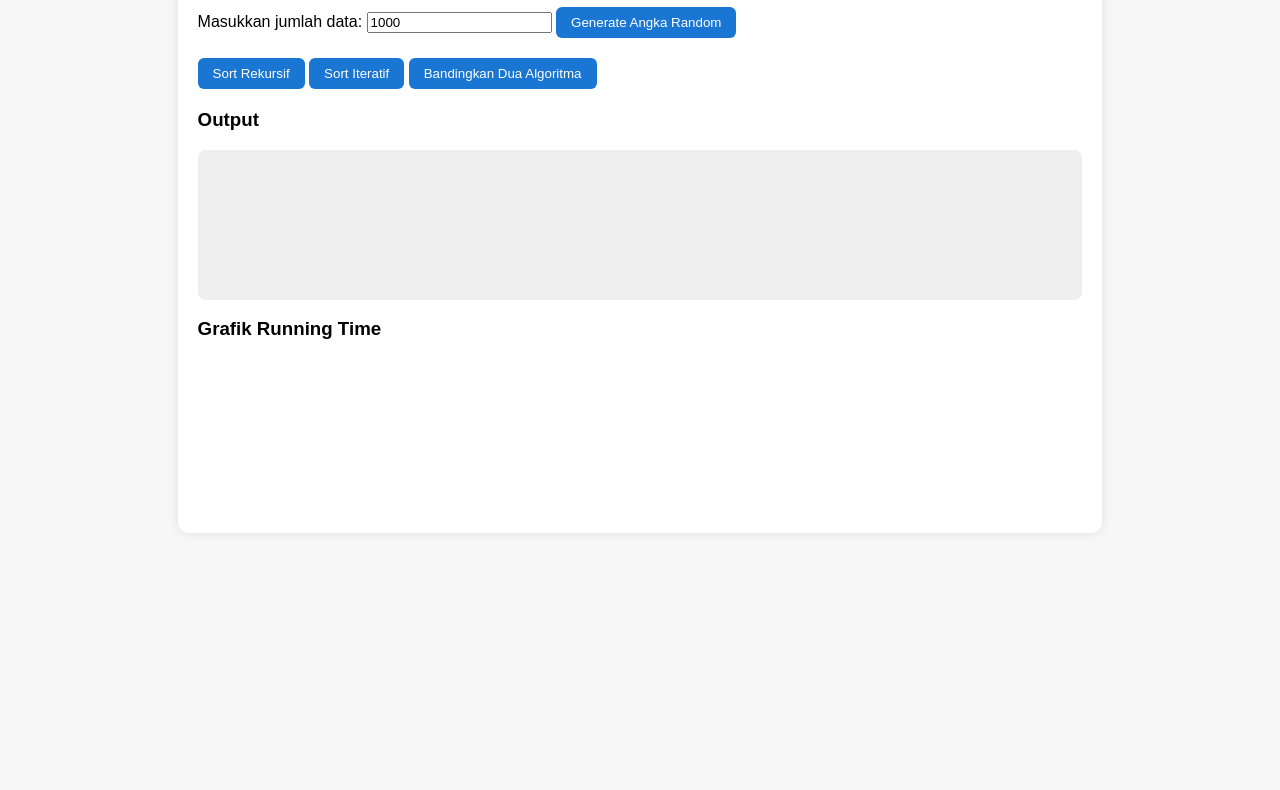
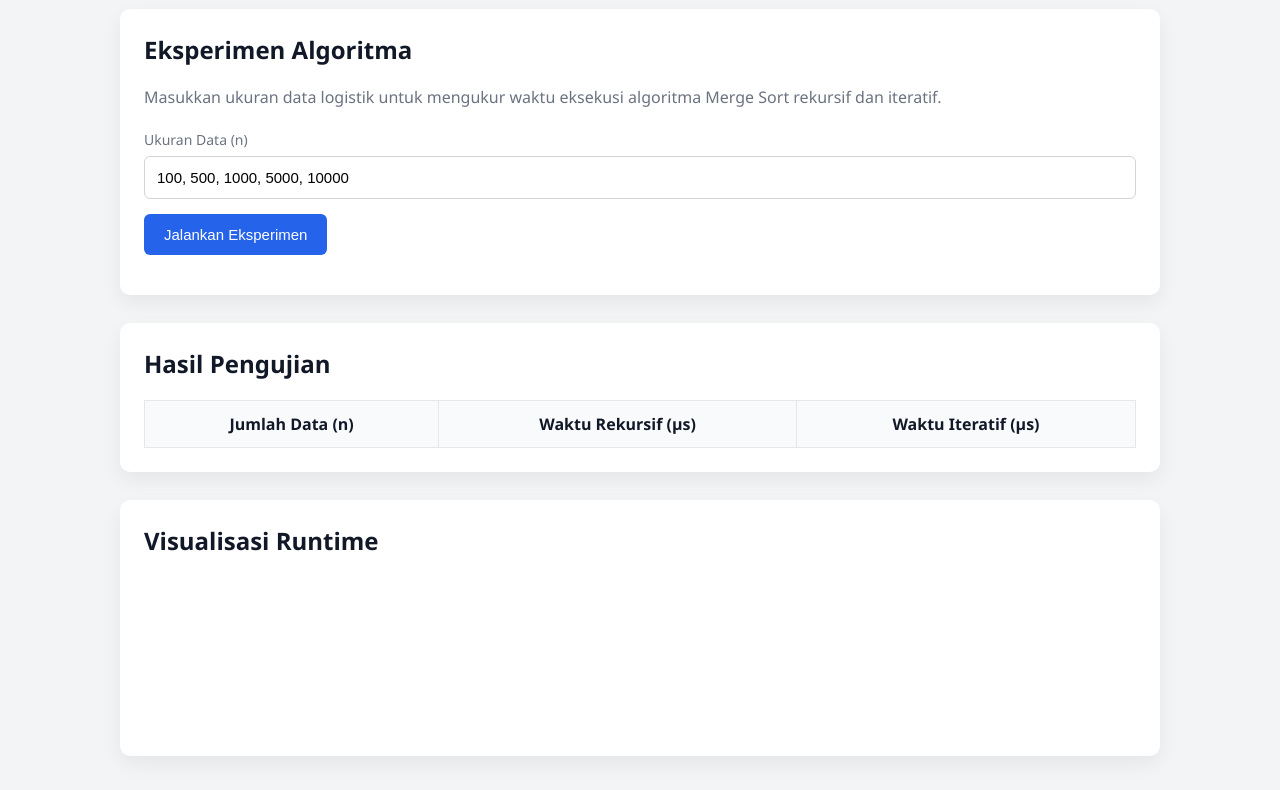
Before and after one commit to FathirSureal/tugas_besar_Analisis_Kompleksitas_Algoritma, a plain HTML site: page index.html in a window 1280 px wide. Shown: the part 133-923 px from the top of the page. Before the commit the page ends 800 px from the top, so only its background shows below. Drawn offline with nearby package versions, Linux system fonts and the light colour scheme.

Commit message:
Add files via upload

```diff
--- a/index.html
+++ b/index.html
@@ -1,39 +1,66 @@
 <!DOCTYPE html>
-<html lang="en">
+<html lang="id">
 <head>
     <meta charset="UTF-8">
-    <title>TUBES Analisis Kompleksitas Algoritma</title>
+    <title>Merge Sort Complexity Analysis</title>
+
     <link rel="stylesheet" href="style.css">
     <script src="https://cdn.jsdelivr.net/npm/chart.js"></script>
 </head>
+
 <body>
 
-    <div class="container">
-        <h1>Analisis Perbandingan Merge Sort Rekursif vs Iteratif</h1>
+<header class="topbar">
+    <div class="title">
+        <h1>Merge Sort Complexity Analysis</h1>
+        <p>Rekursif vs Iteratif pada Data Logistik</p>
+    </div>
+</header>
 
-        <div class="input-box">
-            <label>Masukkan jumlah data:</label>
-            <input type="number" id="inputSize" value="1000">
-            <button onclick="generateData()">Generate Angka Random</button>
+<main class="container">
+
+    <section class="card">
+        <h2>Eksperimen Algoritma</h2>
+        <p class="desc">
+            Masukkan ukuran data logistik untuk mengukur waktu eksekusi
+            algoritma Merge Sort rekursif dan iteratif.
+        </p>
+
+        <div class="input-group">
+            <label>Ukuran Data (n)</label>
+            <input type="text" id="inputN" value="100, 500, 1000, 5000, 10000">
         </div>
 
-        <div class="action-box">
-            <button onclick="runRecursive()">Sort Rekursif</button>
-            <button onclick="runIterative()">Sort Iteratif</button>
-            <button onclick="runBoth()">Bandingkan Dua Algoritma</button>
-        </div>
+        <button class="primary" onclick="jalankanUji()">Jalankan Eksperimen</button>
+        <p id="status" class="status"></p>
+    </section>
 
-        <h3>Output</h3>
-        <pre id="output"></pre>
+    <section class="card">
+        <h2>Hasil Pengujian</h2>
 
-        <h3>Grafik Running Time</h3>
-        <canvas id="timeChart"></canvas>
+        <table>
+            <thead>
+                <tr>
+                    <th>Jumlah Data (n)</th>
+                    <th>Waktu Rekursif (µs)</th>
+                    <th>Waktu Iteratif (µs)</th>
+                </tr>
+            </thead>
+            <tbody id="tabelHasil"></tbody>
+        </table>
+    </section>
 
-    </div>
+    <section class="card">
+        <h2>Visualisasi Runtime</h2>
+        <canvas id="chart"></canvas>
+    </section>
 
-    <script src="mergesort_recursive.js"></script>
-    <script src="mergesort_iterative.js"></script>
-    <script src="script.js"></script>
+</main>
 
+<footer>
+    <p>Tugas Besar Analisis Kompleksitas Algoritma</p>
+</footer>
+
+<script src="script.js"></script>
 </body>
 </html>
--- a/script.js
+++ b/script.js
@@ -1,87 +1,93 @@
-let data = [];
-let recursiveTimes = [];
-let iterativeTimes = [];
-let inputSizes = [];
+let chart;
 
-function generateData() {
-    const n = parseInt(document.getElementById("inputSize").value);
-    data = [];
+function jalankanUji() {
+    const input = document.getElementById("inputN").value;
+    const ukuran = input.split(",").map(x => parseInt(x.trim()));
+    const tabel = document.getElementById("tabelHasil");
+    const status = document.getElementById("status");
 
-    for (let i = 0; i < n; i++) data.push(Math.floor(Math.random() * 10000));
+    tabel.innerHTML = "";
+    status.textContent = "Menjalankan eksperimen...";
 
-    document.getElementById("output").textContent =
-        "Generated " + n + " angka random.";
+    const labels = [];
+    const rek = [];
+    const iter = [];
+
+    let idx = 0;
+
+    function next() {
+        if (idx >= ukuran.length) {
+            status.textContent = "Eksperimen selesai.";
+            tampilkanGrafik(labels, rek, iter);
+            return;
         }
 
-function runRecursive() {
-    if (!data.length) return alert("Generate data dulu!");
+        const n = ukuran[idx];
+        status.textContent = `Memproses n = ${n}`;
 
-    let arr = [...data];
-    let start = performance.now();
-    let sorted = mergeSortRecursive(arr);
-    let end = performance.now();
+        fetch("http://localhost:8080/sort", {
+            method: "POST",
+            body: n
+        })
+        .then(res => res.json())
+        .then(data => {
+            labels.push(n);
+            rek.push(data.rekursif);
+            iter.push(data.iteratif);
 
-    const time = (end - start).toFixed(4);
-    document.getElementById("output").textContent =
-        "Recursive time: " + time + " ms";
+            tabel.innerHTML += `
+                <tr>
+                    <td>${n}</td>
+                    <td>${data.rekursif}</td>
+                    <td>${data.iteratif}</td>
+                </tr>
+            `;
 
-    return time;
+            idx++;
+            next();
+        })
+        .catch(() => {
+            status.textContent = "Tidak dapat terhubung ke server.";
+        });
     }
 
-function runIterative() {
-    if (!data.length) return alert("Generate data dulu!");
-
-    let arr = [...data];
-    let start = performance.now();
-    let sorted = mergeSortIterative(arr);
-    let end = performance.now();
-
-    const time = (end - start).toFixed(4);
-    document.getElementById("output").textContent =
-        "Iterative time: " + time + " ms";
-
-    return time;
+    next();
 }
 
-function runBoth() {
-    let n = data.length;
+function tampilkanGrafik(labels, rek, iter) {
+    if (chart) chart.destroy();
 
-    let r = runRecursive();
-    let i = runIterative();
-
-    inputSizes.push(n);
-    recursiveTimes.push(r);
-    iterativeTimes.push(i);
-
-    drawChart();
-}
-
-function drawChart() {
-    const ctx = document.getElementById("timeChart").getContext("2d");
-
-    new Chart(ctx, {
-        type: 'line',
+    chart = new Chart(document.getElementById("chart"), {
+        type: "line",
         data: {
-            labels: inputSizes,
+            labels: labels,
             datasets: [
                 {
-                    label: 'Recursive',
-                    data: recursiveTimes,
-                    borderColor: 'red',
+                    label: "Merge Sort Rekursif",
+                    data: rek,
+                    tension: 0.3,
                     borderWidth: 2
                 },
                 {
-                    label: 'Iterative',
-                    data: iterativeTimes,
-                    borderColor: 'blue',
+                    label: "Merge Sort Iteratif",
+                    data: iter,
+                    tension: 0.3,
                     borderWidth: 2
                 }
             ]
         },
         options: {
             responsive: true,
+            plugins: {
+                legend: { position: "bottom" }
+            },
             scales: {
-                y: { beginAtZero: true }
+                x: {
+                    title: { display: true, text: "Jumlah Data (n)" }
+                },
+                y: {
+                    title: { display: true, text: "Waktu Eksekusi (µs)" }
+                }
             }
         }
     });
--- a/style.css
+++ b/style.css
@@ -1,39 +1,132 @@
-body {
-    font-family: Arial, sans-serif;
-    background: #f7f7f7;
+:root {
+    --primary: #1f2937;
+    --accent: #2563eb;
+    --bg: #f3f4f6;
+    --card: #ffffff;
+    --text: #111827;
+    --muted: #6b7280;
 }
 
-.container {
-    width: 70%;
-    margin: auto;
-    padding: 20px;
-    background: white;
-    margin-top: 40px;
-    border-radius: 10px;
-    box-shadow: 0 0 10px #ddd;
+* {
+    box-sizing: border-box;
 }
 
-.input-box, .action-box {
-    margin: 20px 0;
+body {
+    margin: 0;
+    font-family: "Segoe UI", system-ui, sans-serif;
+    background: var(--bg);
+    color: var(--text);
 }
 
-button {
-    padding: 8px 15px;
-    background: #1976d2;
+/* HEADER */
+.topbar {
+    background: var(--primary);
+    color: white;
+    padding: 24px;
+}
+
+.title {
+    max-width: 1100px;
+    margin: auto;
+}
+
+.title h1 {
+    margin: 0;
+    font-size: 26px;
+}
+
+.title p {
+    margin: 6px 0 0;
+    color: #d1d5db;
+}
+
+/* LAYOUT */
+.container {
+    max-width: 1100px;
+    margin: auto;
+    padding: 30px;
+}
+
+/* CARD */
+.card {
+    background: var(--card);
+    border-radius: 10px;
+    padding: 24px;
+    margin-bottom: 28px;
+    box-shadow: 0 8px 20px rgba(0,0,0,0.06);
+}
+
+.card h2 {
+    margin-top: 0;
+}
+
+.desc {
+    color: var(--muted);
+    margin-bottom: 20px;
+}
+
+/* INPUT */
+.input-group {
+    margin-bottom: 15px;
+}
+
+label {
+    font-size: 14px;
+    color: var(--muted);
+}
+
+input {
+    width: 100%;
+    padding: 12px;
+    margin-top: 6px;
+    border-radius: 6px;
+    border: 1px solid #d1d5db;
+    font-size: 15px;
+}
+
+/* BUTTON */
+.primary {
+    background: var(--accent);
     color: white;
     border: none;
+    padding: 12px 20px;
     border-radius: 6px;
+    font-size: 15px;
     cursor: pointer;
 }
 
-button:hover {
-    background: #0d47a1;
+.primary:hover {
+    background: #1d4ed8;
 }
 
-pre {
-    background: #eee;
+/* STATUS */
+.status {
+    margin-top: 10px;
+    color: var(--muted);
+}
+
+/* TABLE */
+table {
+    width: 100%;
+    border-collapse: collapse;
+    margin-top: 15px;
+}
+
+th {
+    background: #f9fafb;
+    font-weight: 600;
+}
+
+th, td {
+    border: 1px solid #e5e7eb;
+    padding: 12px;
+    text-align: center;
+}
+
+/* FOOTER */
+footer {
+    background: #e5e7eb;
+    text-align: center;
     padding: 15px;
-    border-radius: 8px;
-    height: 120px;
-    overflow-y: scroll;
+    color: var(--muted);
 }
```
Lines whose indentation alone changed are shown as unchanged.
